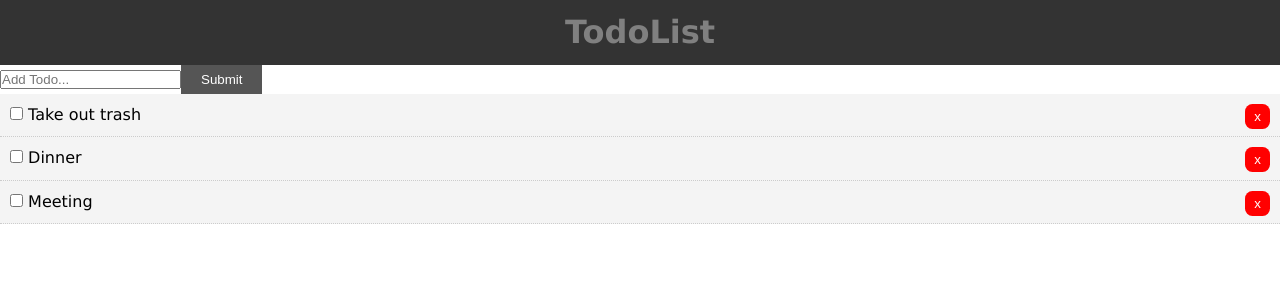
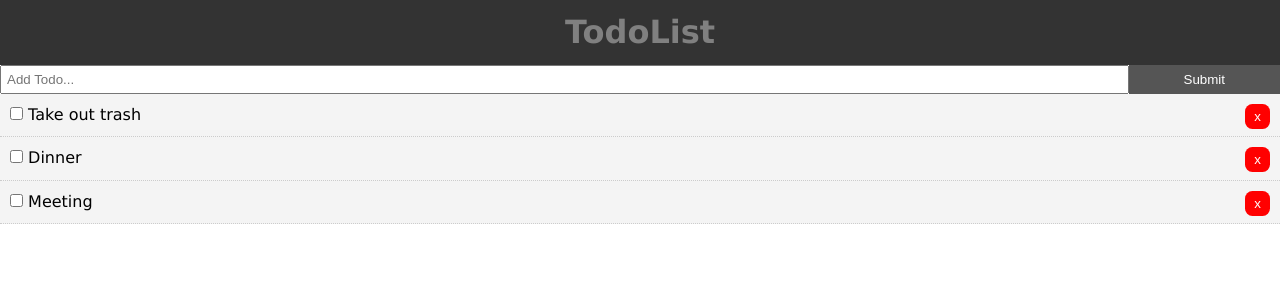
Before and after one commit to william-phokompe/cloud-limburger, a React (Create React App) app: page / in a window 1280 px wide. Shown: the top 300 px of the page. Built offline with nearby package versions, Linux system fonts and the light colour scheme.

Commit message:
Add Todo view

```diff
--- a/src/components/AddTodo.js
+++ b/src/components/AddTodo.js
@@ -1,15 +1,35 @@
 import React, { Component } from 'react'
 
 export class AddTodo extends Component {
+    state = {
+        title: ''
+    }
+
+    onChange = (e) => this.setState({ [e.target.name]: e.target.value  });
+
+    onSubmit = (e) => {
+        e.preventDefault();
+        this.props.addTodo(this.state.title);
+        this.setState({ title: '' });
+    }
+
     render() {
         return (
-            <form>
+            <form onSubmit={this.onSubmit} style={{display: 'flex'}}>
                 <input
                     type="text"
                     name="title"
                     placeholder="Add Todo..."
+                    style={{flex: '10', padding: '5px'}}
+                    value={this.state.title}
+                    onChange={this.onChange}
                 />
-                <input type="submit" value="Submit" className="btn"/>
+                <input
+                    type="submit"
+                    value="Submit"
+                    className="btn"
+                    style={{flex: '1'}}
+                />
             </form>
         )
     }
```
